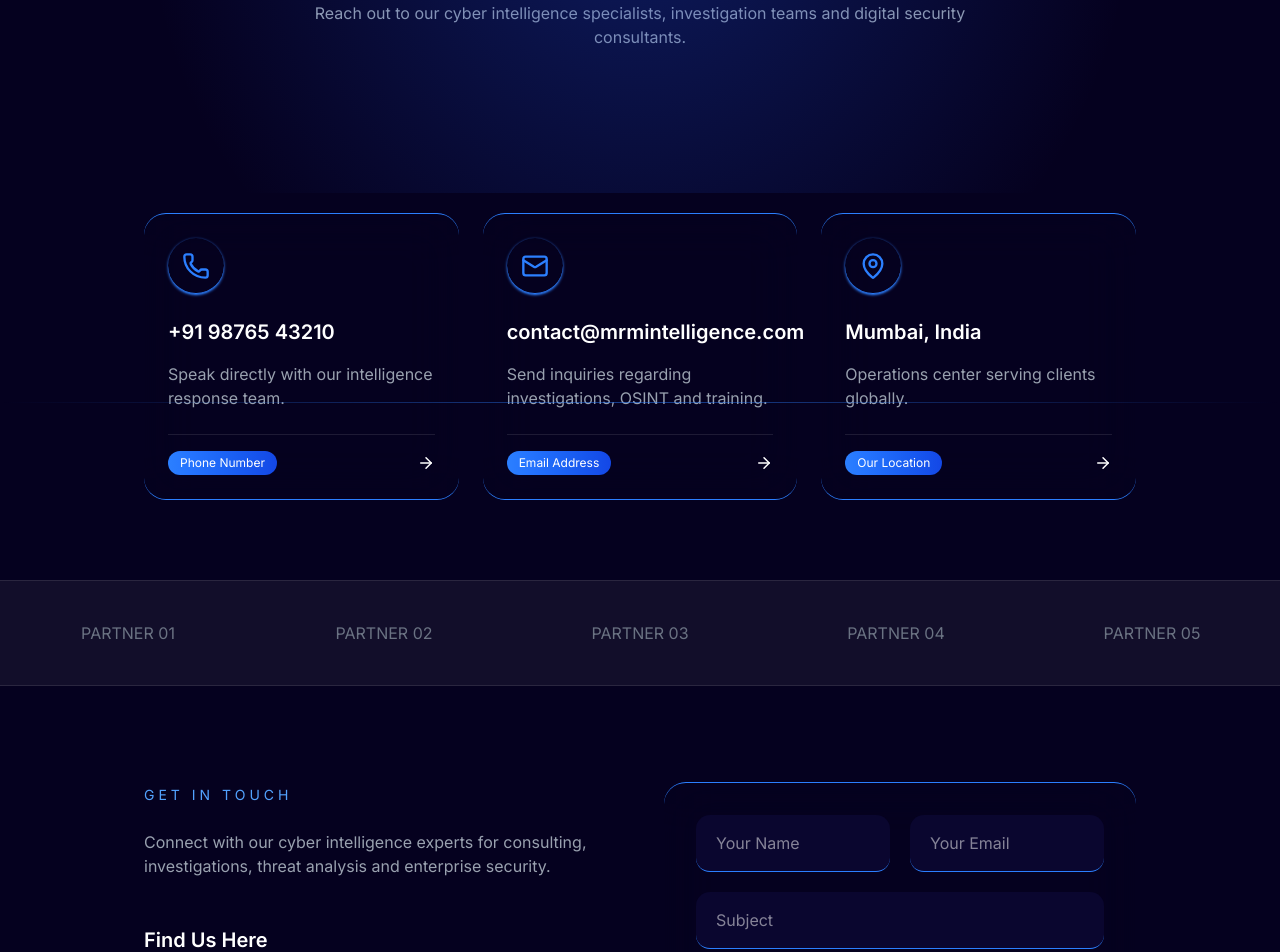
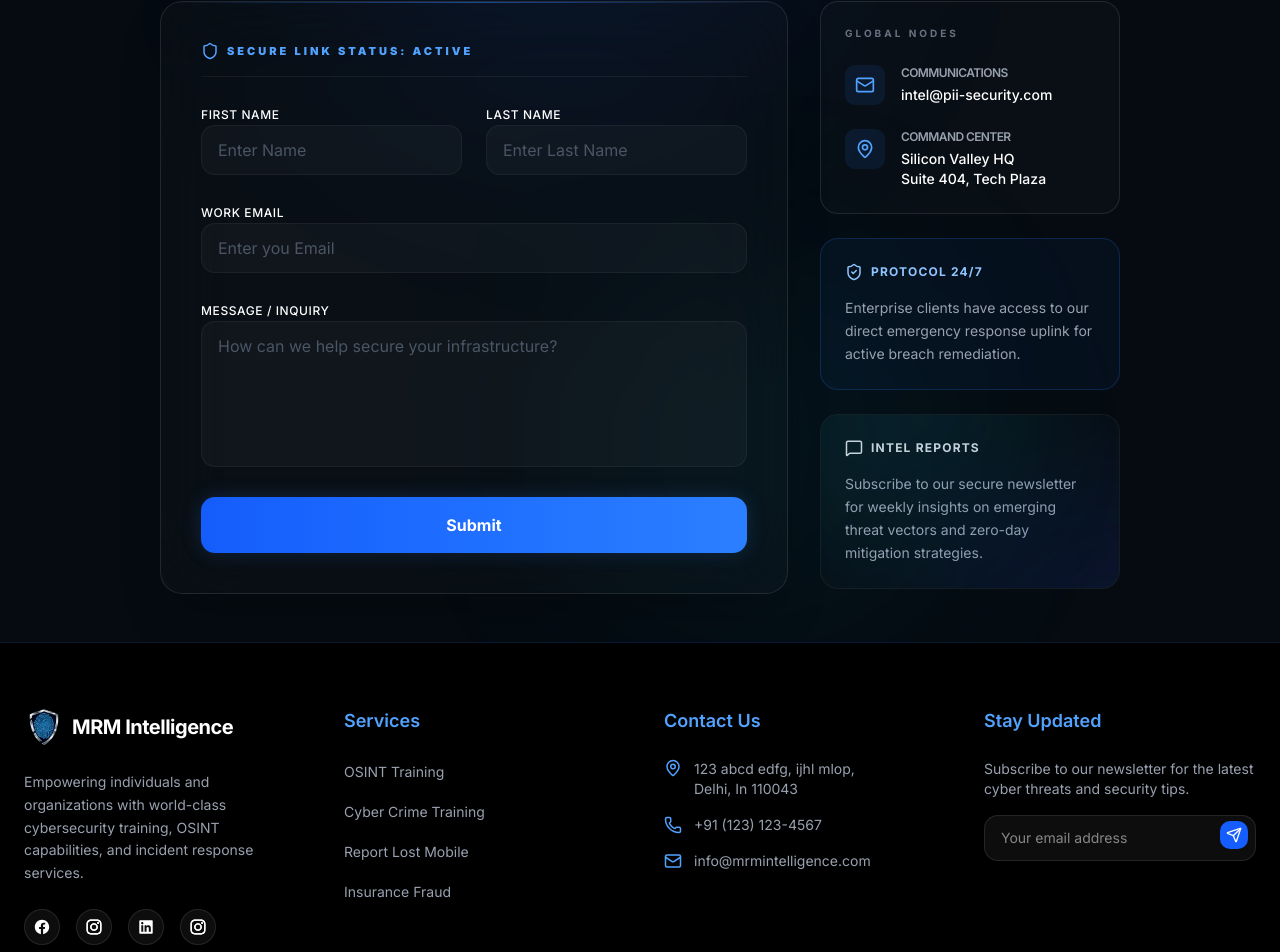
Before and after one commit to Aalekh-coder/pii-landing-page, a Next.js app: page /contact in a window 1280 px wide. Shown: the part 397-1349 px from the top of the page. Built offline with nearby package versions, Linux system fonts and the light colour scheme.

Commit message:
contact page design changes

```diff
--- a/app/(pages)/contact/Contact.tsx
+++ b/app/(pages)/contact/Contact.tsx
@@ -1,212 +1,207 @@
+"use client";
+
+import { motion, type Variants } from "framer-motion";
 import {
-  Phone,
   Mail,
   MapPin,
-
-  ArrowRight,
+  MessageSquare,
+  ShieldCheck,
+  Send,
+  Shield,
+  Lock,
 } from "lucide-react";
 
-export default function ContactPage() {
+const Contact = () => {
+  const containerVariants: Variants = {
+    hidden: { opacity: 0, y: 30 },
+    visible: {
+      opacity: 1,
+      y: 0,
+      transition: { duration: 0.8, staggerChildren: 0.15, ease: "easeOut" },
+    },
+  };
+
   return (
-    <main className="min-h-screen bg-[#05011f] text-white overflow-x-hidden">
-      {/* Hero */}
-      <section className="relative py-24">
-        <div className="absolute inset-0 bg-[radial-gradient(circle_at_center,#1d4ed855,transparent_70%)]" />
+    <div className="min-h-screen text-white bg-[#050B11] relative overflow-hidden">
+      {/* Ambient Background Glows */}
+      <div className="absolute top-0 left-1/4 w-[500px] h-[500px] bg-blue-600/10 rounded-full blur-[120px] pointer-events-none" />
+      <div className="absolute bottom-0 right-1/4 w-[400px] h-[400px] bg-cyan-500/5 rounded-full blur-[100px] pointer-events-none" />
 
-        <div className="mx-auto max-w-5xl px-4 py-12 lg:px-8 pt-32 lg:pt-36">
-          <div className="text-center">
-            <span className="mb-6 inline-block rounded-full border border-blue-500/30 bg-blue-500/10 px-4 py-2 text-sm tracking-[3px] uppercase text-white">
-              Contact Center
+      <motion.div
+        variants={containerVariants}
+        initial="hidden"
+        animate="visible"
+        className="mx-auto max-w-5xl px-4 py-12 lg:px-8 pt-32 lg:pt-36 relative z-10"
+      >
+        {/* HEADER SECTION */}
+        <motion.div variants={containerVariants} className="mb-12">
+          <span className="mb-4 inline-flex items-center gap-2 border border-blue-400/30 rounded-full bg-blue-500/5 px-4 py-1.5 text-[10px] tracking-[4px] text-blue-300 uppercase font-bold shadow-[0_0_15px_rgba(59,130,246,0.1)]">
+            <Lock size={12} className="text-blue-400" />
+            Secure Channel
           </span>
+          <h1 className="text-5xl md:text-7xl font-bold tracking-tighter bg-clip-text text-transparent bg-linear-to-b from-white to-gray-500">
+            Connect with Our Analysts
+          </h1>
+          <p className="mt-6 max-w-2xl text-lg md:text-xl text-gray-400 leading-relaxed">
+            Have inquiries regarding threat intelligence, zero-trust frameworks,
+            or custom training? Our engineering team is ready to assist.
+          </p>
+        </motion.div>
 
-            <h1 className="text-5xl md:text-7xl font-bold">
-              <span className=" px-4 py-2 ">
-                Contact
-              </span>{" "}
-              Us
-            </h1>
+        <div className="grid gap-8 lg:grid-cols-[1fr_300px]">
+          {/* CONTACT FORM CONTAINER */}
+          <motion.section
+            variants={containerVariants}
+            className="rounded-3xl border border-white/10 bg-white/[0.02] backdrop-blur-2xl p-6 md:p-10 shadow-2xl relative overflow-hidden group"
+          >
+            <div className="absolute top-0 left-0 w-full h-px bg-linear-to-r from-transparent via-blue-500/50 to-transparent" />
 
-            <p className="mx-auto mt-6 max-w-2xl text-gray-400">
-              Reach out to our cyber intelligence specialists, investigation
-              teams and digital security consultants.
-            </p>
+            <form className="space-y-6" onSubmit={(e) => e.preventDefault()}>
+              <div className="flex items-center justify-between pb-4 border-b border-white/5">
+                <div className="flex items-center gap-2 text-blue-400">
+                  <Shield size={18} />
+                  <span className="text-[11px] font-black uppercase tracking-[3px]">
+                    Secure Link Status: Active
+                  </span>
                 </div>
+
+                {/* Custom Spin Animation Integrated Here
+                // <div className="size-9 rounded-md bg-neutral-800 relative z-20 p-px overflow-hidden shadow-lg">
+                //   <div className="w-full h-full relative z-20 bg-[#0B1219] rounded-[4px] flex items-center justify-center">
+                //     <div className="size-1 bg-blue-500 rounded-full animate-pulse" />
+                //   </div>
+                //   <div className="absolute h-full w-full inset-0 [background-image:conic-gradient(at_center,transparent,rgba(59,130,246,0.8)_30%,transparent_30%)] animate-spin scale-[1.5]"></div>
+                //   <div className="absolute h-full w-full inset-0 [background-image:conic-gradient(at_center,transparent,rgba(239,68,68,0.6)_50%,transparent_30%)] animate-spin scale-[1.5] [animation-duration:3s]"></div>
+                // </div> */}
               </div>
-      </section>
 
-      {/* Contact Cards */}
-      <section className="pb-20 pt-5">
-        <div className="mx-auto max-w-5xl px-4">
-          <div className="grid gap-6 md:grid-cols-2 lg:grid-cols-3">
-            <InfoCard
-              icon={<Phone size={28} />}
-              title="+91 98765 43210"
-              description="Speak directly with our intelligence response team."
-              tag="Phone Number"
-            />
-
-            <InfoCard
-              icon={<Mail size={28} />}
-              title="contact@mrmintelligence.com"
-              description="Send inquiries regarding investigations, OSINT and training."
-              tag="Email Address"
-            />
-
-            <InfoCard
-              icon={<MapPin size={28} />}
-              title="Mumbai, India"
-              description="Operations center serving clients globally."
-              tag="Our Location"
+              <div className="grid gap-6 md:grid-cols-2">
+                <div className="space-y-2">
+                  <label className="text-xs font-medium uppercase tracking-wider text-white">
+                    First Name
+                  </label>
+                  <input
+                    type="text"
+                    className="w-full rounded-xl border border-white/5 bg-white/[0.03] px-4 py-3 outline-none transition hover:bg-white/[0.05] focus:border-blue-500/50 focus:ring-1 focus:ring-blue-500/20 placeholder:text-gray-600"
+                    placeholder="Enter Name"
                   />
                 </div>
-        </div>
-      </section>
-
-      {/* Partner Strip */}
-      <section className="border-y border-white/10 bg-white/5 py-10">
-        <div className="mx-auto max-w-7xl px-4">
-          <div className="grid grid-cols-2 gap-8 text-center text-gray-500 md:grid-cols-5">
-            <div>PARTNER 01</div>
-            <div>PARTNER 02</div>
-            <div>PARTNER 03</div>
-            <div>PARTNER 04</div>
-            <div>PARTNER 05</div>
-          </div>
-        </div>
-      </section>
-
-      {/* Contact + Map */}
-      <section className="py-24">
-        <div className="mx-auto max-w-5xl px-4">
-          <div className="grid gap-12 lg:grid-cols-2">
-            {/* Left */}
-            <div>
-              <span className="text-sm tracking-[4px] uppercase text-blue-400">
-                Get In Touch
-              </span>
-
-              <p className="mt-6 max-w-lg text-gray-400">
-                Connect with our cyber intelligence experts for consulting,
-                investigations, threat analysis and enterprise security.
-              </p>
-              <h3 className="mt-12 mb-4 text-xl font-semibold">
-                Find Us Here
-              </h3>
-
-              <div className="overflow-hidden rounded-2xl border border-white/10">
-                <iframe
-                  src="https://maps.google.com/maps?q=india&t=&z=5&ie=UTF8&iwloc=&output=embed"
-                  className="h-[300px] w-full"
-                  loading="lazy"
+                <div className="space-y-2">
+                  <label className="text-xs font-medium uppercase tracking-wider text-white">
+                    Last Name
+                  </label>
+                  <input
+                    type="text"
+                    className="w-full rounded-xl border border-white/5 bg-white/[0.03] px-4 py-3 outline-none transition hover:bg-white/[0.05] focus:border-blue-500/50 focus:ring-1 focus:ring-blue-500/20 placeholder:text-gray-600"
+                    placeholder="Enter Last Name"
                   />
                 </div>
               </div>
 
-            {/* Form */}
-            <div className="rounded-3xl border-b border-t border-blue-500 p-8 backdrop-blur-xl ">
-              <form className="space-y-5">
-                <div className="grid gap-5 md:grid-cols-2">
-                  <Input placeholder="Your Name" />
-                  <Input placeholder="Your Email" />
+              <div className="space-y-2">
+                <label className="text-xs font-medium uppercase tracking-wider text-white">
+                  Work Email
+                </label>
+                <input
+                  type="email"
+                  className="w-full rounded-xl border border-white/5 bg-white/[0.03] px-4 py-3 outline-none transition hover:bg-white/[0.05] focus:border-blue-500/50 focus:ring-1 focus:ring-blue-500/20 placeholder:text-gray-600"
+                  placeholder="Enter you Email"
+                />
               </div>
 
-                <Input placeholder="Subject" />
+              <div className="space-y-2">
+                <label className="text-xs font-medium uppercase tracking-wider text-white">
+                  Message / Inquiry
+                </label>
+                <textarea
+                  rows={5}
+                  className="w-full rounded-xl border border-white/5 bg-white/[0.03] px-4 py-3 outline-none transition hover:bg-white/[0.05] focus:border-blue-500/50 focus:ring-1 focus:ring-blue-500/20 resize-none placeholder:text-gray-600"
+                  placeholder="How can we help secure your infrastructure?"
+                />
+              </div>
 
-                <textarea
-                  rows={6}
-                  placeholder="Your Message"
-                  className="w-full rounded-xl border-b border-blue-500 bg-[#0a062f] px-5 py-4 text-white outline-none focus:border-blue-500"
-                />
-
-                <button
-                  className="
-                  w-full
-                  rounded-full
-                  bg-linear-to-r from-blue-500 to-blue-700
-                  py-4
-                  font-medium
-                  text-white
-                  transition
-                  hover:opacity-90
-                "
-                >
-                  Submit Request
+              <button className="group flex w-full items-center justify-center gap-3 rounded-xl bg-linear-to-r from-blue-600 to-blue-500 py-4 font-bold text-white transition shadow-[0_0_20px_rgba(59,130,246,0.2)] hover:shadow-[0_0_30px_rgba(59,130,246,0.4)] hover:brightness-110 active:scale-[0.98]">
+                Submit
               </button>
             </form>
+          </motion.section>
+
+          {/* INFO SIDEBAR */}
+          <motion.aside variants={containerVariants} className="space-y-6">
+            {/* HQ Info */}
+            <div className="rounded-2xl border border-white/10 bg-white/[0.02] p-6 transition-colors hover:bg-white/[0.04]">
+              <h3 className="mb-6 text-[10px] font-bold tracking-[3px] text-gray-500 uppercase">
+                Global Nodes
+              </h3>
+
+              <div className="space-y-6">
+                <div className="flex gap-4">
+                  <div className="flex h-10 w-10 shrink-0 items-center justify-center rounded-lg bg-blue-500/10 text-blue-400">
+                    <Mail size={20} />
+                  </div>
+                  <div>
+                    <p className="text-xs font-semibold text-gray-400 uppercase tracking-tighter">
+                      Communications
+                    </p>
+                    <p className="mt-1 text-sm font-medium">
+                      intel@pii-security.com
+                    </p>
+                  </div>
+                </div>
+
+                <div className="flex gap-4">
+                  <div className="flex h-10 w-10 shrink-0 items-center justify-center rounded-lg bg-blue-500/10 text-blue-400">
+                    <MapPin size={20} />
+                  </div>
+                  <div>
+                    <p className="text-xs font-semibold text-gray-400 uppercase tracking-tighter">
+                      Command Center
+                    </p>
+                    <p className="mt-1 text-sm font-medium">
+                      Silicon Valley HQ
+                      <br />
+                      Suite 404, Tech Plaza
+                    </p>
                   </div>
                 </div>
               </div>
-      </section>
-
-
-    </main>
-  );
-}
-
-function Input({
-  placeholder,
-}: {
-  placeholder: string;
-}) {
-  return (
-    <input
-      placeholder={placeholder}
-      className="
-      w-full
-      rounded-xl
-      border-b
-      border-blue-500
-      bg-[#0a062f]
-      px-5
-      py-4
-      text-white
-      outline-none
-      focus:border-blue-500
-    "
-    />
-  );
-}
-
-function InfoCard({
-  icon,
-  title,
-  description,
-  tag,
-}: {
-  icon: React.ReactNode;
-  title: string;
-  description: string;
-  tag: string;
-}) {
-  return (
-    <div
-      className="
-      rounded-3xl
-      p-6
-      backdrop-blur-xl
-      transition
-      hover:border-blue-500/40
-      border-b border-blue-500
-      border-t
-    "
-    >
-      <div className="mb-6 flex h-14 w-14 items-center justify-center rounded-full border-b border-blue-500 text-blue-500 hover:border shadow shadow-blue-500">
-        {icon}
             </div>
 
-      <h3 className="text-xl font-semibold">{title}</h3>
+            {/* Emergency Support Card */}
+            <div className="rounded-2xl border border-blue-500/20 bg-blue-500/5 p-6 transition-all hover:bg-blue-500/10">
+              <div className="mb-4 flex items-center gap-2 text-blue-300">
+                <ShieldCheck size={18} />
+                <span className="text-xs font-bold uppercase tracking-widest">
+                  Protocol 24/7
+                </span>
+              </div>
+              <p className="text-sm leading-relaxed text-gray-400">
+                Enterprise clients have access to our direct emergency response
+                uplink for active breach remediation.
+              </p>
+            </div>
 
-      <p className="mt-4 text-gray-400">
-        {description}
+            {/* Intelligence Reports Card */}
+            <div className="rounded-2xl border border-white/5 bg-white/[0.02] p-6 transition hover:bg-white/[0.04] overflow-hidden relative">
+              <div className="absolute top-1/3 left-1/4 w-125 h-125 bg-blue-700/10 rounded-full blur-3xl pointer-events-none" />
+              <div className="absolute bottom-1/4 right-1/4 w-64 h-64 bg-cyan-500/8 rounded-full blur-3xl pointer-events-none" />
+
+              <div className="mb-4 flex items-center gap-2 text-gray-300">
+                <MessageSquare size={18} />
+                <span className="text-xs font-bold uppercase tracking-widest">
+                  Intel Reports
+                </span>
+              </div>
+              <p className="text-sm leading-relaxed text-gray-400">
+                Subscribe to our secure newsletter for weekly insights on
+                emerging threat vectors and zero-day mitigation strategies.
               </p>
-
-      <div className="mt-6 flex items-center justify-between border-t border-white/10 pt-4">
-        <span className="rounded-full bg-linear-to-r from-blue-500 to-blue-700 px-3 py-1 text-xs">
-          {tag}
-        </span>
-
-        <ArrowRight size={18} />
             </div>
+          </motion.aside>
+        </div>
+      </motion.div>
     </div>
   );
-}
+};
+
+export default Contact;
--- a/components/layout/Footer.tsx
+++ b/components/layout/Footer.tsx
@@ -244,7 +244,7 @@ const Footer = () => {
       </div>
 
       {/* Decorative Glow */}
-      <div className="absolute bottom-0 left-1/2 -translate-x-1/2 w-full h-px bg-gradient-to-r from-transparent via-blue-500/50 to-transparent pointer-events-none" />
+
     </footer>
   );
 };
```
Also changed, not shown: 1 other file (tests, documents, lock files or other folders). Lines whose indentation alone changed are shown as unchanged.
